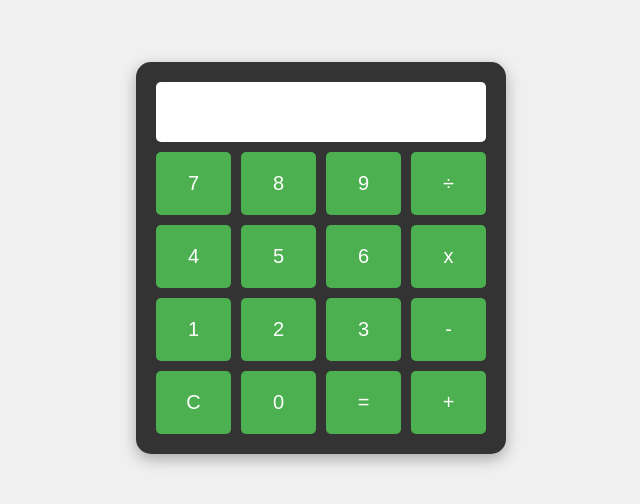
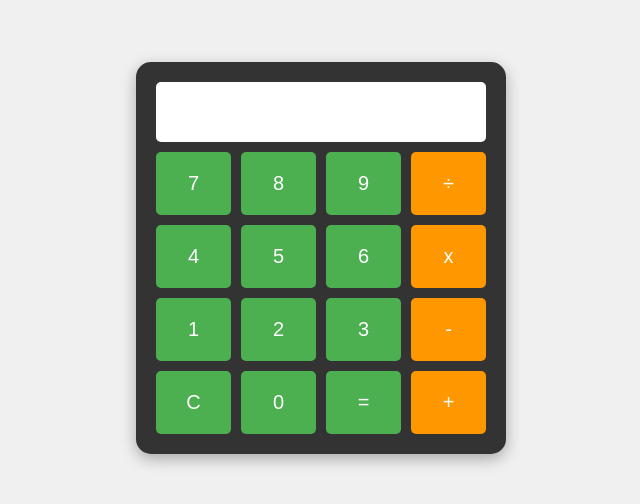
Before and after one commit to fahlula/calculator-web, a plain HTML site: page index.html in a window 1280 px wide. Shown: the part 142-646 px from the top of the page, without its empty margins (319-959 px from the left). Drawn offline with Linux system fonts and the light colour scheme.

Commit message:
Reorganização dos botões e estilização: adicionada classe operacao e corrigido botão de multiplicação

```diff
--- a/index.html
+++ b/index.html
@@ -16,22 +16,22 @@
             <button onclick="adicionarNumero('7')">7</button>
             <button onclick="adicionarNumero('8')">8</button>
             <button onclick="adicionarNumero('9')">9</button>
-            <button onclick="adicionarOperacao('/')">÷</button>
+            <button class="operacao" onclick="adicionarOperacao('/')">÷</button>
 
             <button onclick="adicionarNumero('4')">4</button>
             <button onclick="adicionarNumero('5')">5</button>
             <button onclick="adicionarNumero('6')">6</button>
-            <button onclick="adicionarOperacao('*')">x</button>
+            <button class="operacao" onclick="adicionarOperacao('*')">x</button>
 
             <button onclick="adicionarNumero('1')">1</button>
             <button onclick="adicionarNumero('2')">2</button>
             <button onclick="adicionarNumero('3')">3</button>
-            <button onclick="adicionarOperacao('-')">-</button>
+            <button class="operacao" onclick="adicionarOperacao('-')">-</button>
 
             <button onclick="limpar()">C</button>
             <button onclick="adicionarNumero('0')">0</button>
             <button onclick="calcular()">=</button>
-            <button onclick="adicionarOperacao('+')">+</button>
+            <button class="operacao" onclick="adicionarOperacao('+')">+</button>
 
         </div>
 
--- a/style.css
+++ b/style.css
@@ -41,7 +41,7 @@ body {
     border-radius: 5px;
     background-color: #4CAF50;
     color: white;
-    cursor: pointer;
+    cursor: pointer; /* transforma o cursor em mãozinha */
     transition: 0.3s;
 }
 
@@ -52,3 +52,13 @@ body {
 .botoes button:active {
     transform: scale(0.95);
 }
+
+/* Botão de operação com cor diferente */
+.botoes button.operacao {
+    background-color: #ff9800;
+}
+
+/* Botão de igual destacado */
+.botoes button.igual {
+    background-color: #2196F3;
+}
```
